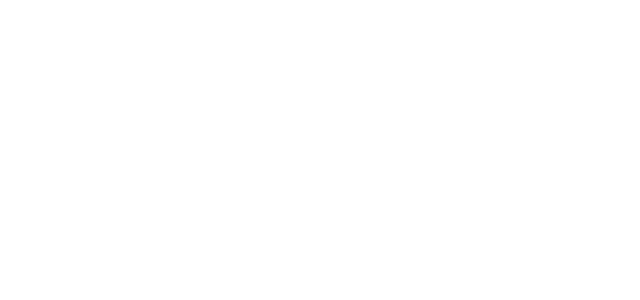
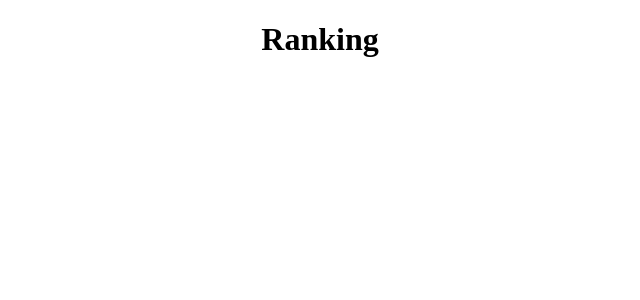
Before and after one commit to pedropereiradev/trivia-game, a React (Create React App) app: page /ranking in a window 1280 px wide. Shown: the top 300 px of the page, without its empty margins (320-960 px from the left). Built offline with nearby package versions, Linux system fonts and the light colour scheme.

Commit message:
feat: Req 16 implemented

```diff
--- a/src/App.js
+++ b/src/App.js
@@ -6,6 +6,7 @@
 import Settings from './pages/Settings';
 import Header from './pages/Header';
 import Feedback from './pages/Feedback';
+import Ranking from './pages/Ranking';
 
 import './App.css';
 
@@ -18,6 +19,7 @@
         <Route path="/settings" component={ Settings } />
         <Route path="/header" component={ Header } />
         <Route path="/feedback" component={ Feedback } />
+        <Route path="/ranking" component={ Ranking } />
       </Switch>
     </div>
   );
--- a/src/pages/Feedback.jsx
+++ b/src/pages/Feedback.jsx
@@ -4,7 +4,7 @@
 
 class Feedback extends Component {
   render() {
-    const { assertions, score } = this.props;
+    const { assertions, score, history } = this.props;
     const MIN_ASSERTIONS = 3;
 
     return (
@@ -32,6 +32,15 @@
             {score === 1 ? 'ponto' : 'pontos'}
           </p>
         </section>
+        <section>
+          <button
+            type="button"
+            onClick={ () => history.push('/ranking') }
+            data-testid="btn-ranking"
+          >
+            Ranking
+          </button>
+        </section>
       </div>
     );
   }
@@ -45,6 +54,7 @@
 Feedback.propTypes = {
   assertions: PropTypes.number.isRequired,
   score: PropTypes.number.isRequired,
+  history: PropTypes.objectOf(PropTypes.shape).isRequired,
 };
 
 export default connect(mapStateToProps)(Feedback);
--- /dev/null
+++ b/src/pages/Ranking.jsx
@@ -0,0 +1,9 @@
+import React, { Component } from 'react';
+
+class Ranking extends Component {
+  render() {
+    return <h1 data-testid="ranking-title">Ranking</h1>;
+  }
+}
+
+export default Ranking;
```
